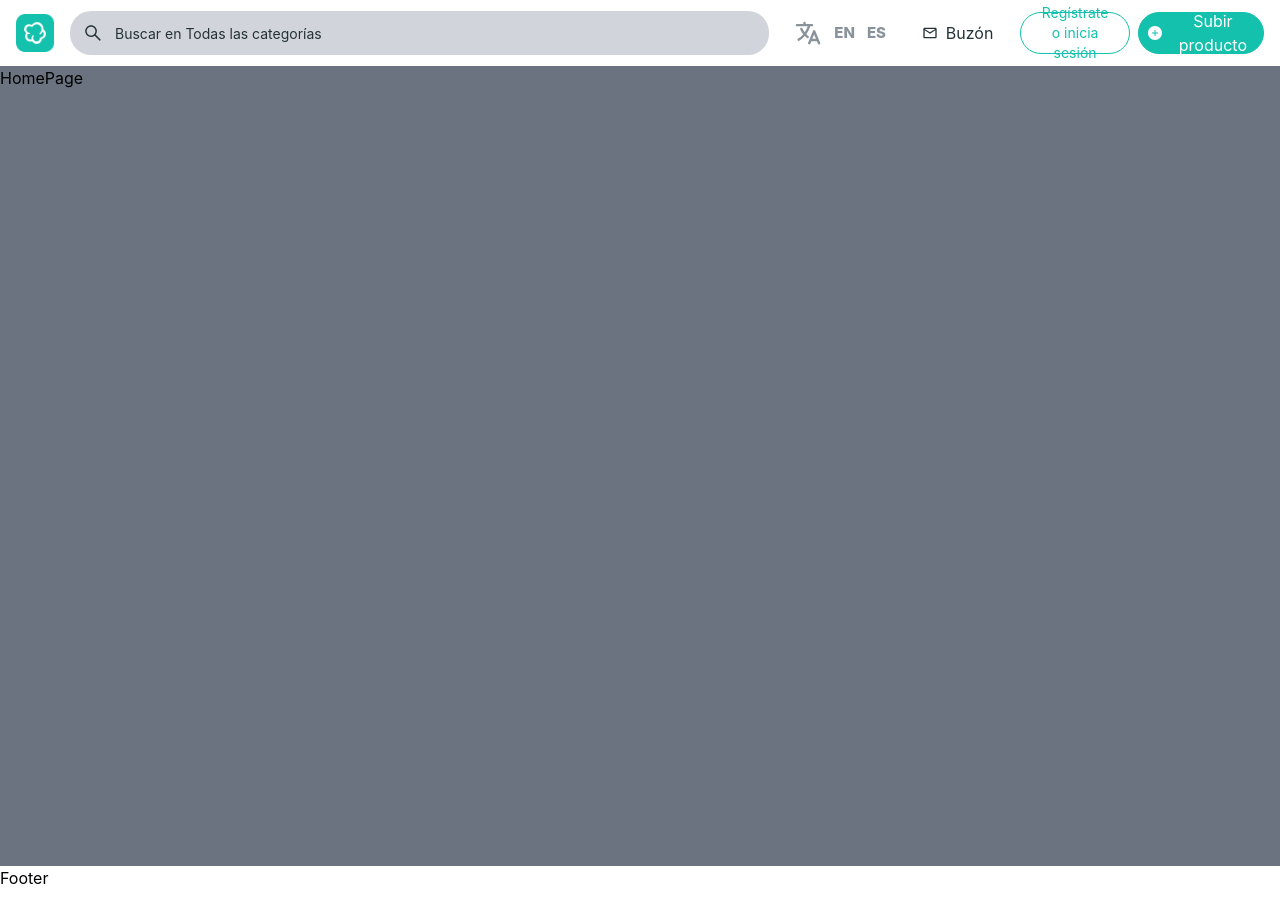
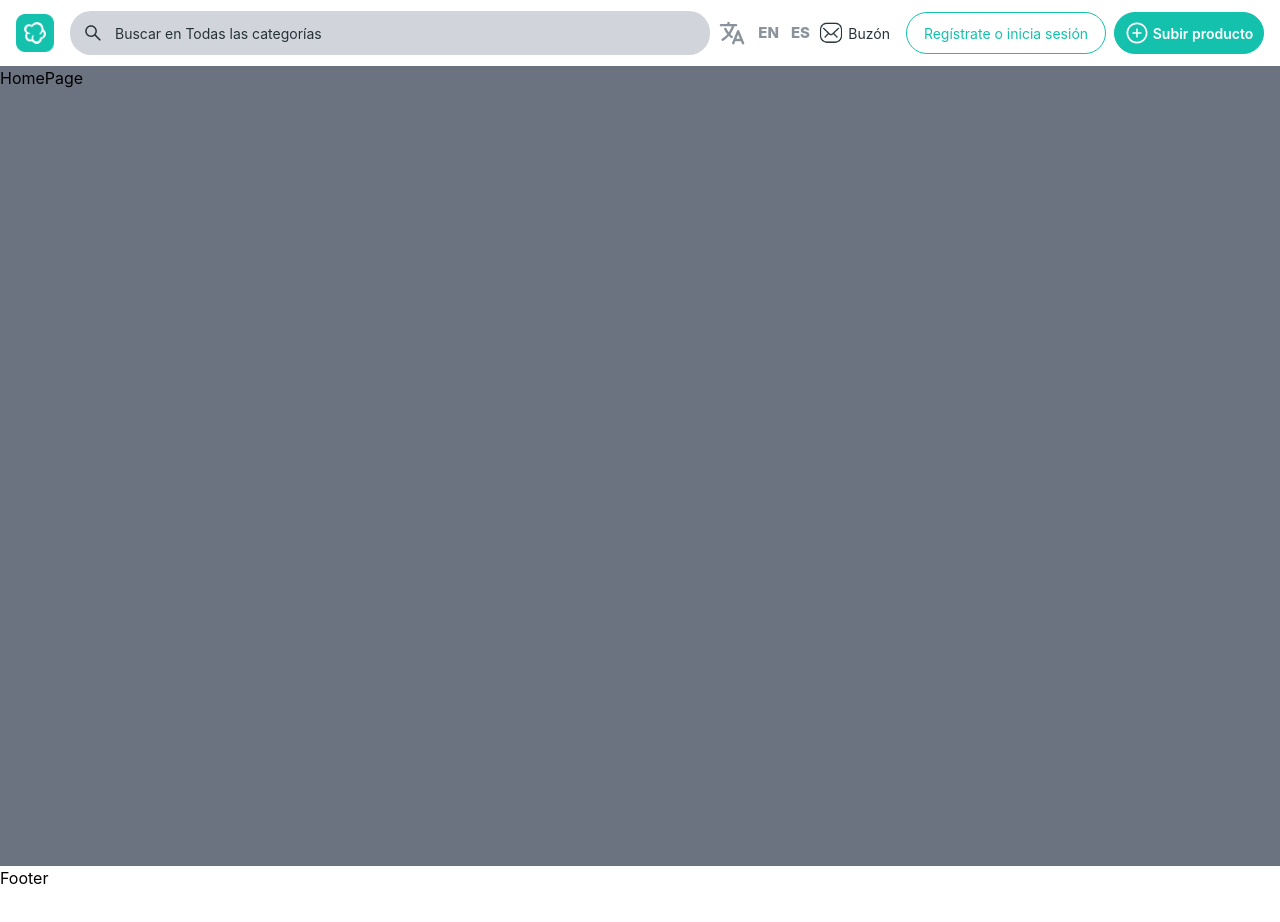
Before and after one commit to Proyecto-Final-KC-2022/wallaclone-react, a React (Vite) app: page / in a window 1280 px wide. Shown: the top 922 px of the page. Built offline with nearby package versions, Linux system fonts and the light colour scheme.

Commit message:
navbar bottom done

```diff
--- a/src/components/common/LanguageButton.tsx
+++ b/src/components/common/LanguageButton.tsx
@@ -4,7 +4,7 @@ import { IoLanguage } from "react-icons/io5";
 
 const style = {
   languageButton:
-    "text-[#8a939b] text-[28px] font-extrabold flex items-center justify-center w-full",
+    "text-[#8a939b] text-[28px] font-extrabold xl:flex items-center justify-center w-full hidden",
   languageText:
     "flex font-extrabold text-[15px] pl-3 text-center hover:text-gray-600 duration-500 cursor-pointer",
 };
--- a/src/components/common/LoginButton.tsx
+++ b/src/components/common/LoginButton.tsx
@@ -1,6 +1,6 @@
 const style = {
-  loginButtonWrapper: "flex w-full items-center justify-center bg-white hover:bg-[#13c1ac] rounded-[21px] border border-[#13c1ac] px-2 h-[42px] text-[#13c1ac] hover:text-white",
-  loginText: "flex text-center text-sm px-2"
+  loginButtonWrapper: "flex w-full min-w-[200px] items-center justify-center text-center bg-white hover:bg-[#13c1ac] rounded-[21px] border border-[#13c1ac] px-2 h-[42px] text-[#13c1ac] hover:text-white",
+  loginText: "flex text-center items-center text-[.875rem]"
 }
 
 const LoginButton = () => {
--- a/src/components/common/MailBoxButton.tsx
+++ b/src/components/common/MailBoxButton.tsx
@@ -1,17 +1,17 @@
-import { MdOutlineEmail } from 'react-icons/md'
+import Inbox from "../../images/inbox.png";
 
 const style = {
-    mailButtonWrapper: "flex w-full items-center justify-center text-center",
-    mailButtonText: "flex text-center text-md px-2"
+    mailButtonWrapper: "flex w-[80px] h-[65px] items-center justify-center text-center hover:border-b-[4px] border-black",
+    mailButtonText: "flex text-center items-center text-[.875rem] pr-2"
 }
 
 const MailBoxButton = () => {
   return (
     <div className={style.mailButtonWrapper}>
-      <div className="flex mr-2">
-        <MdOutlineEmail />
+      <div className="justify-center items-center mr-1">
+        <img src={Inbox} alt="inbox" />
       </div>
-      <span>Buzón</span>
+      <span className={style.mailButtonText}>Buzón</span>
     </div>
   )
 }
--- a/src/components/common/UploadButton.tsx
+++ b/src/components/common/UploadButton.tsx
@@ -1,17 +1,19 @@
-import { AiFillPlusCircle }from 'react-icons/ai'
+import { AiOutlinePlusCircle }from 'react-icons/ai'
 
 const style = {
-  uploadButtonWrapper: "flex w-full items-center justify-center text-center bg-[#13c1ac] hover:bg-[#0f9989] text-white rounded-[21px] border border-[#13c1ac] px-2 h-[42px]",
-  uploadText: "flex text-center text-md px-2"
+  uploadButtonWrapper: "flex w-full min-w-[150px] items-center justify-center text-center bg-[#13c1ac] hover:bg-[#0f9989] text-white rounded-[21px] border border-[#13c1ac] h-[42px]",
+  uploadText: "flex text-center items-center text-[.875rem] text-white font-semibold"
 }
 
 const UploadButton = () => {
   return (
     <button className={style.uploadButtonWrapper}>
-      <div className="flex mr-2">
-        <AiFillPlusCircle />
+      <div className="flex items-center text-white">
+        <div className="text-2xl mr-1 items-center">
+          <AiOutlinePlusCircle />
+        </div>
+        <span className={style.uploadText}>Subir producto</span>
       </div>
-      <span className={style.uploadText}>Subir producto</span>
     </button>
   )
 }
--- a/src/components/header/Header.tsx
+++ b/src/components/header/Header.tsx
@@ -10,18 +10,18 @@ import LoginButton from "../common/LoginButton";
 
 const style = {
   navWrapper:
-    "flex h-[66px] w-full text-center items-center justify-center bg-[#fff] sticky top-0",
+    "flex h-[66px] w-full text-center items-center justify-between bg-[#fff] sticky top-0",
   navContainer: "flex h-full w-full px-[16px]",
   logoWrapper: "flex items-center justify-center",
   logoContainer: "block w-[38px] h-[38px]",
-  searchbarWrapper: "flex w-full px-[16px]",
+  searchbarWrapper: "flex w-full pl-[16px]",
   searchbarContainer: "flex w-full items-center justify-center",
   inputWrapper:
-    "flex w-full items-center rounded-[21px] border border-transparent bg-gray-300",
+    "flex w-full items-center justify-center rounded-[21px] border border-transparent bg-gray-300",
   searchIcon: "text-[#253238] text-xl mx-3 items-center",
   placeholderWrapper:
     "w-full h-[42px] text-[0.875rem] outline-0 ring-0 placeholder:text-[#253238] bg-gray-300 mr-4",
-  headerItemsWrapper: "flex w-2/3 items-center justify-between gap-2",
+  headerItemsWrapper: "hidden md:flex xl:flex w-2/3 items-center justify-between gap-2 pl-2",
   headerItem: "flex w-full items-center text-[#253238]",
 };
 
--- /dev/null
+++ b/src/components/header/Navbar.tsx
@@ -0,0 +1,69 @@
+import { Link, useNavigate } from "react-router-dom";
+
+import { AiOutlineShop } from "react-icons/ai";
+import { AiOutlineHeart } from "react-icons/ai";
+import { AiOutlinePlusCircle }from 'react-icons/ai';
+import { AiOutlineMail } from "react-icons/ai";
+import { BsEmojiLaughing } from "react-icons/bs";
+
+const style = {
+  navWrapper:
+    "md:hidden xl:hidden flex h-[66px] w-full text-center items-center justify-center bg-[#fff] sticky bottom-0",
+  navContainer: "flex items-center justify-center h-full w-full px-[16px]",
+  navItems: "flex-col items-center text-center justify-center w-full",
+  navIcon: "flex justify-center text-[#607d8b] hover:text-[#13c1ac] text-3xl",
+  navText: "text-center text-[.75rem] text-[#607d8b] mt-[4px]"
+};
+
+const Navbar = () => {
+  const navigate = useNavigate();
+
+  return (
+    <div className={style.navWrapper}>
+      <div className={style.navContainer}>
+        <div className={style.navItems}>
+            <div className={style.navIcon}>
+                <AiOutlineShop />
+            </div>
+            <span className={style.navText}>
+                Inicio
+            </span>
+        </div>
+        <div className={style.navItems}>
+            <div className={style.navIcon}>
+                <AiOutlineHeart />
+            </div>
+            <span className={style.navText}>
+                Favoritos
+            </span>
+        </div>
+        <div className={style.navItems}>
+            <div className={style.navIcon}>
+                <AiOutlinePlusCircle />
+            </div>
+            <span className={style.navText}>
+                Súbelo
+            </span>
+        </div>
+        <div className={style.navItems}>
+            <div className={style.navIcon}>
+                <AiOutlineMail />
+            </div>
+            <span className={style.navText}>
+                Buzón
+            </span>
+        </div>
+        <div className={style.navItems}>
+            <div className={style.navIcon}>
+                <BsEmojiLaughing />
+            </div>
+            <span className={style.navText}>
+                Tú
+            </span>
+        </div>
+      </div>
+    </div>
+  );
+};
+
+export default Navbar;
--- a/src/components/product/ProductCard.tsx
+++ b/src/components/product/ProductCard.tsx
@@ -8,7 +8,7 @@ const ProductCard = () => {
       <div className="flex items-center px-1 py-1">
         <img src={Img} className="rounded-[10px] h-[196px] w-full" />
       </div>
-      <div className="m-0 p-0 block">
+      <div className="m-0 p-0 block w-2/3">
         <ProductDetails />
       </div>
     </div>
--- a/src/components/product/ProductDetails.tsx
+++ b/src/components/product/ProductDetails.tsx
@@ -6,7 +6,7 @@ const ProductDetails = () => {
       <div className="flex-col w-[416px] pr-[16px] pl-[12px]">
         <div className="m-0 p-0 block">
           <span className="block font-[700] text-[1.25rem] text-[#253238] mt-[10px] mb-[2px]">
-            Precio
+            Precio €
           </span>
         </div>
         <span className="block mb-[2px] text-[1rem] text-[#253238] overflow-hidden">
@@ -16,7 +16,7 @@ const ProductDetails = () => {
           <li>Tags</li>
           <li>Tags</li>
         </ul>
-        <p className="relative overflow-hidden text-[#90A4AE] text-[.875rem]">
+        <p className="overflow-hidden text-[#90A4AE] text-[.875rem]">
           Descripción del producto.
         </p>
       </div>
--- a/src/pages/CategoryPage/CategoryPage.tsx
+++ b/src/pages/CategoryPage/CategoryPage.tsx
@@ -1,4 +1,5 @@
 import Header from "../../components/header/Header"
+import Navbar from "../../components/header/Navbar"
 import ProductCard from "../../components/product/ProductCard"
 
 const style = {}
@@ -14,6 +15,7 @@ const CategoryPage = () => {
         <ProductCard />
         <ProductCard />
       </div>
+      <Navbar />
     </>
   )
 }
```
Also changed, not shown: public/nftHouse.png (deleted), src/images/inbox.png (added).
